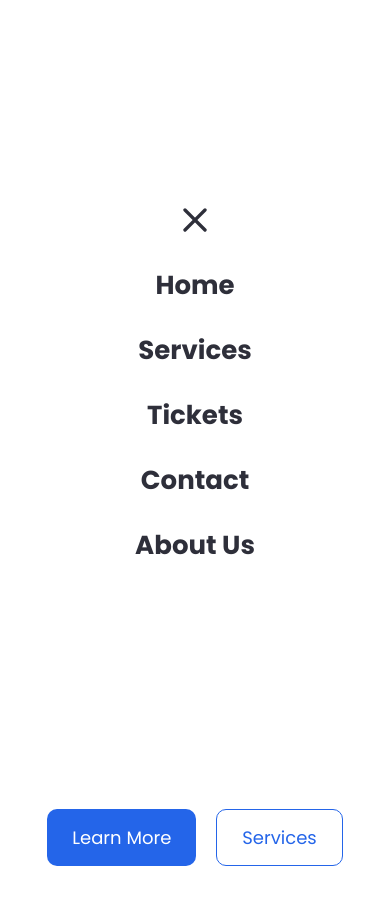
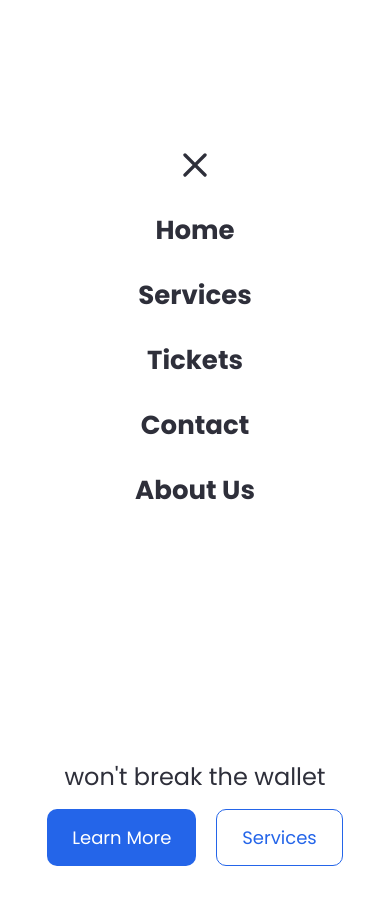
Before and after one commit to neghi14/prompt-computers, a plain HTML site: page index.html in a window 390 px wide. Both pictures are taken after a click on the icon 281 px from the left and 40 px from the top of the page. Shown: the part 63-968 px from the top of the page. Drawn offline with Linux system fonts and the light colour scheme.

Commit message:
made some tweaks

```diff
--- a/style/responsive.css
+++ b/style/responsive.css
@@ -19,7 +19,7 @@
     .nav-links{
         flex-direction: column;
         position: fixed;
-        margin-top: 810px;
+        margin-top: 700px;
         background-color: #fff;
         width: 100%;
         height: 100vh;
```
